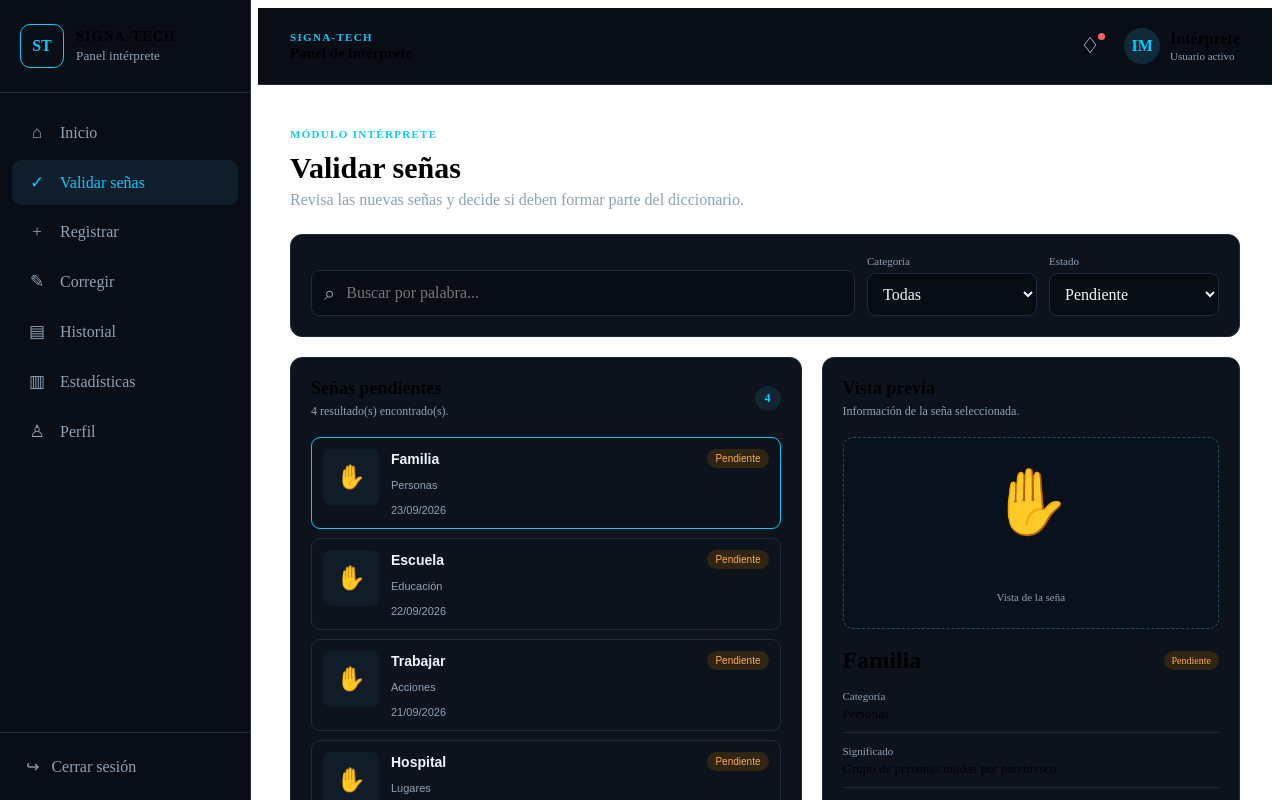
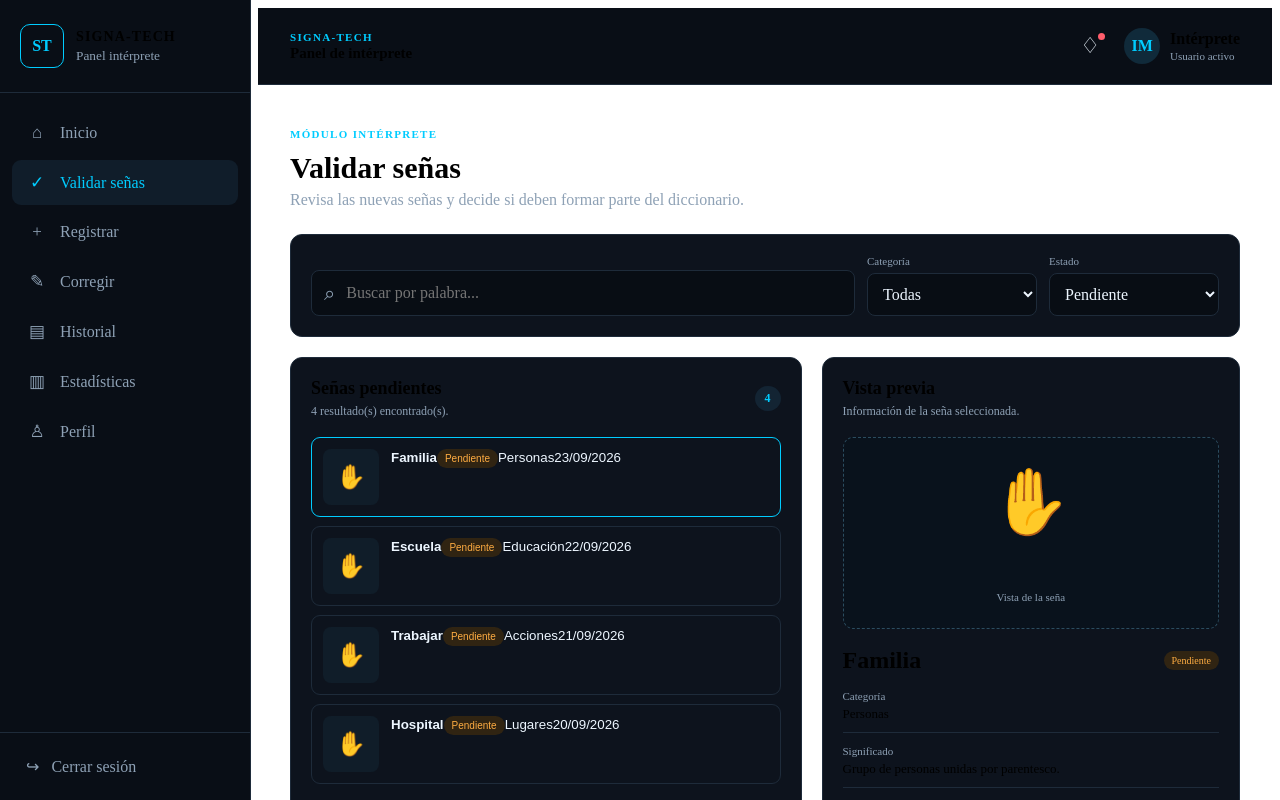
Before and after one commit to yamithmeneses122-hue/Signa-tech-App-react, a React (Vite) app: page /interprete/validar in a window 1280 px wide. Shown: the top 800 px of the page. Built offline with nearby package versions, Linux system fonts and the light colour scheme.

Commit message:
Refactor interpreter semantic structure: src/Features/Interpreter/Componentes/SignCard.jsx

```diff
--- a/src/Features/Interpreter/Componentes/SignCard.jsx
+++ b/src/Features/Interpreter/Componentes/SignCard.jsx
@@ -3,16 +3,22 @@ import StatusBadge from "./StatusBadge";
 export default function SignCard({ sign, onSelect, selected }) {
   return (
     <article className={`sign-card ${selected ? "selected" : ""}`}>
-      <button type="button" className="sign-card-button" onClick={() => onSelect(sign)}>
+      <button
+        type="button"
+        className="sign-card-button"
+        onClick={() => onSelect(sign)}
+        aria-pressed={selected}
+        aria-label={`Seleccionar seña ${sign.word}`}
+      >
         <span className="sign-image-placeholder" aria-hidden="true">✋</span>
-        <section>
-          <header>
-            <h3>{sign.word}</h3>
+        <span className="sign-card-content">
+          <span className="sign-card-heading">
+            <strong>{sign.word}</strong>
             <StatusBadge status={sign.status} />
-          </header>
-          <p>{sign.category}</p>
-          <small>{sign.date}</small>
-        </section>
+          </span>
+          <span className="sign-card-category">{sign.category}</span>
+          <time dateTime={sign.date}>{sign.date}</time>
+        </span>
       </button>
     </article>
   );
```
